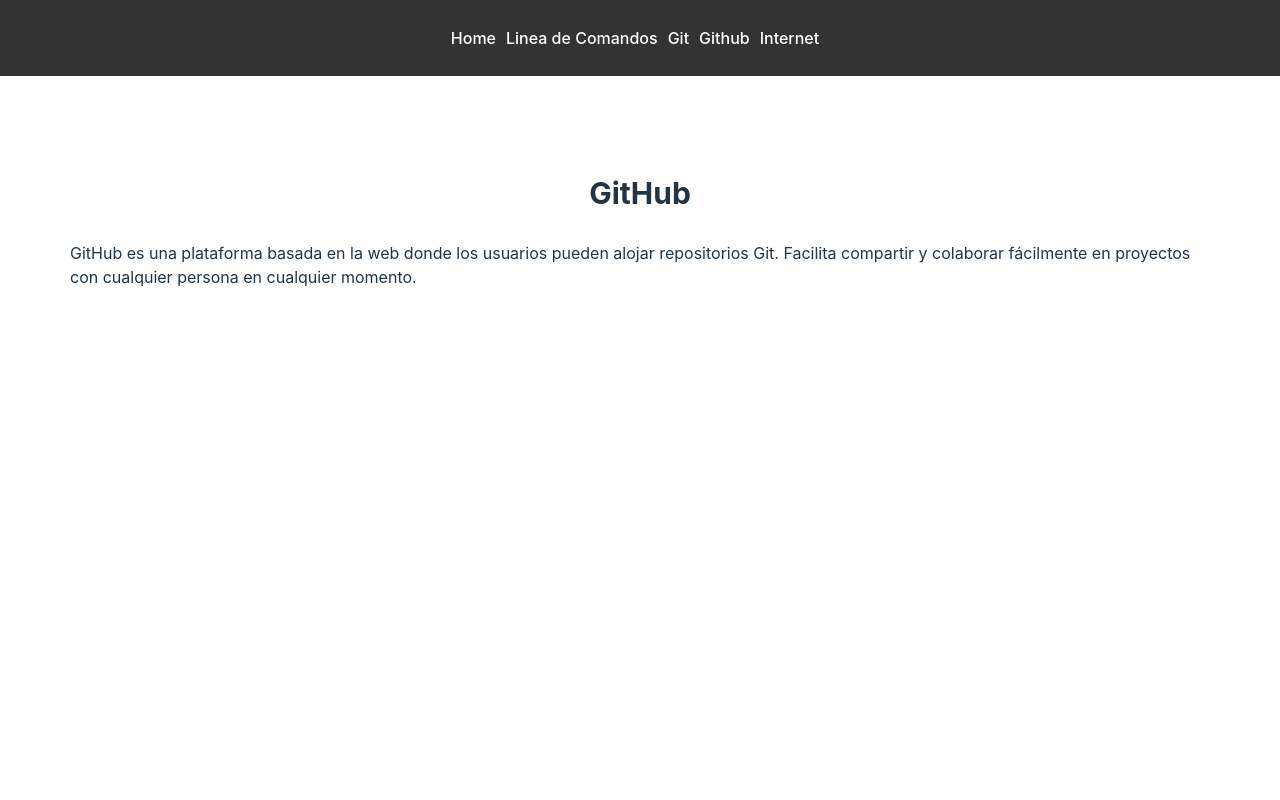
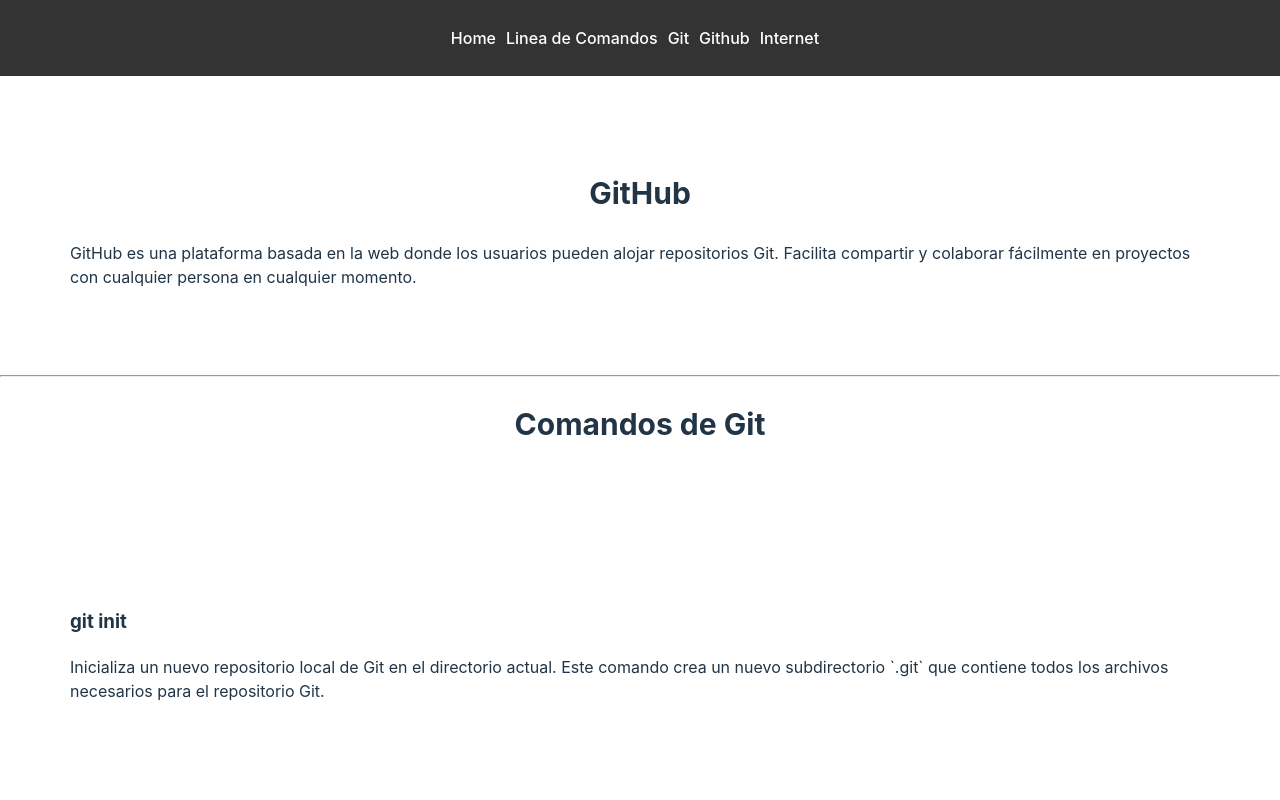
Before and after one commit to Bxr3nd4/content-page, a React (Vite) app: page /github in a window 1280 px wide. Shown: the top 800 px of the page. Built offline with nearby package versions, Linux system fonts and the light colour scheme.

Commit message:
Updating github section with commands

```diff
--- a/src/components/gitFolder/githubFolder/Github.tsx
+++ b/src/components/gitFolder/githubFolder/Github.tsx
@@ -1,5 +1,6 @@
 function Github() {
   return (
+    <>
       <section>
         <h1>GitHub</h1>
         <p>
@@ -8,6 +9,151 @@
           proyectos con cualquier persona en cualquier momento.
         </p>
       </section>
+      <hr />
+      <nav>
+        <h1>Comandos de Git</h1>
+        <ul>
+          <li>
+            <a href="#cmd-init">git init</a>
+          </li>
+          <li>
+            <a href="#cmd-clone">git clone</a>
+          </li>
+          <li>
+            <a href="#cmd-status">git status</a>
+          </li>
+          <li>
+            <a href="#cmd-add-file">git add</a>
+          </li>
+          <li>
+            <a href="#cmd-add-all">git add -A</a>
+          </li>
+          <li>
+            <a href="#cmd-commit">git commit</a>
+          </li>
+          <li>
+            <a href="#cmd-remove">git rm -r</a>
+          </li>
+          <li>
+            <a href="#cmd-push">git push</a>
+          </li>
+          <br/>
+          <li>
+            <a href="#cmd-push-branch">git push -u origin</a>
+          </li>
+          <li>
+            <a href="#cmd-push-current">git push</a>
+          </li>
+          <li>
+            <a href="#cmd-delete-remote">git push origin --delete </a>
+          </li>
+          <li>
+            <a href="#cmd-pull">git pull</a>
+          </li>
+          <li>
+            <a href="#cmd-pull-branch">git pull origin</a>
+          </li>
+          <li>
+            <a href="#cmd-remote-add">git remote add origin </a>
+          </li>
+          <li>
+            <a href="#cmd-remote-set-url">git remote set-url origin</a>
+          </li>
+        </ul>
+        <section id="cmd-init">
+          <h3>git init</h3>
+          <p>
+            Inicializa un nuevo repositorio local de Git en el directorio
+            actual. Este comando crea un nuevo subdirectorio `.git` que contiene
+            todos los archivos necesarios para el repositorio Git.
+          </p>
+        </section>
+        <section id="cmd-clone">
+          <h3>git clone</h3>
+          <p>
+            Crea una copia local de un repositorio remoto existente en GitHub.
+          </p>
+        </section>
+        <section id="cmd-status">
+          <h3>git status</h3>
+          <p>Comprobar el status actual del repositorio.</p>
+        </section>
+        <section id="cmd-add-file">
+          <h3>git add [nombre-del-archivo.txt]</h3>
+          <p>
+            Añade un archivo específico a la zona de subir cambios (staging
+            area).
+          </p>
+        </section>
+        <section id="cmd-add-all">
+          <h3>git add -A</h3>
+          <p>
+            Añade todos los archivos y cambios del repositorio a la zona de
+            subir cambios (staging area).
+          </p>
+        </section>
+        <section id="cmd-commit">
+          <h3>git commit</h3>
+          <p>
+            Crea un commit con los archivos y cambios en la zona de subir
+            cambios.
+          </p>
+        </section>
+        <section id="cmd-remove">
+          <h3>git rm -r [nombre-del-archivo.txt]</h3>
+          <p>
+            Elimina un archivo específico del repositorio, incluyendo su
+            historial.
+          </p>
+        </section>
+        <section id="cmd-push">
+          <h3>git push</h3>
+          <p>Envía cambios al repositorio remoto en la rama actual.</p>
+        </section>
+        <section id="cmd-push-branch">
+          <h3>git push -u origin [nombre de la rama]</h3>
+          <p>
+            Envía una rama local al repositorio remoto y establece el upstream
+            para la rama.
+          </p>
+        </section>
+        <section id="cmd-push-current">
+          <h3>git push</h3>
+          <p>Envía cambios al repositorio remoto en la rama actual.</p>
+        </section>
+        <section id="cmd-delete-remote">
+          <h3>git push origin --delete [nombre de la rama]</h3>
+          <p>Elimina una rama remota del repositorio remoto.</p>
+        </section>
+        <section id="cmd-pull">
+          <h3>git pull</h3>
+          <p>Actualiza el repositorio local al último commit enviado.</p>
+        </section>
+        <section id="cmd-pull-branch">
+          <h3>git pull origin [nombre de la rama]</h3>
+          <p>
+            Trae todos los cambios de un repositorio remoto a la rama local
+            especificada.
+          </p>
+        </section>
+        <section id="cmd-remote-add">
+          <h3>
+            git remote add origin
+            ssh://git@github.com/[nombreDeUsuario]/[nombre-del-repo].git
+          </h3>
+          <p>
+            Añade un repositorio remoto con la URL especificada como origen.
+          </p>
+        </section>
+        <section id="cmd-remote-set-url">
+          <h3>
+            git remote set-url origin
+            ssh://git@github.com/[nombreDeUsuario]/[nombre-del-repo].git
+          </h3>
+          <p>Actualiza la URL del repositorio remoto denominado 'origin'.</p>
+        </section>
+      </nav>
+    </>
   );
 }
 
```
Lines whose indentation alone changed are shown as unchanged.
